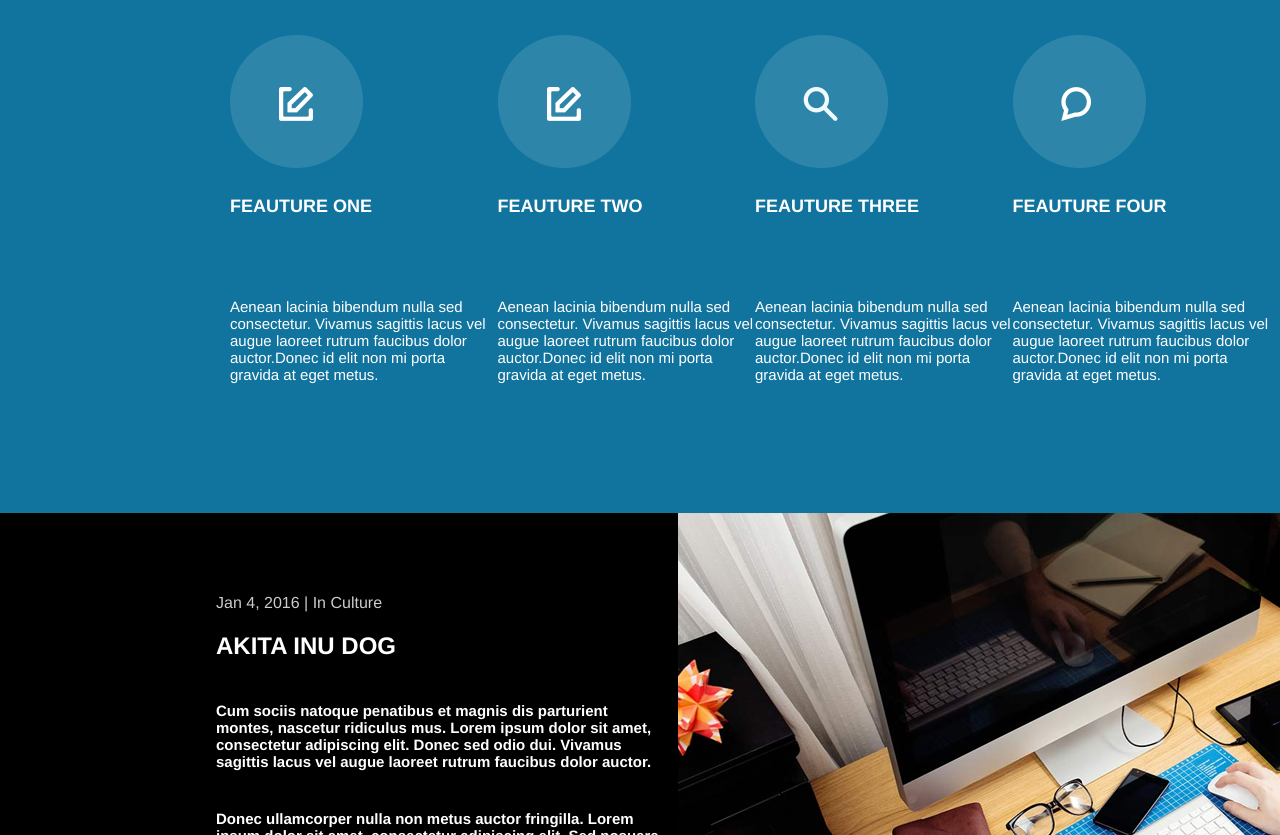
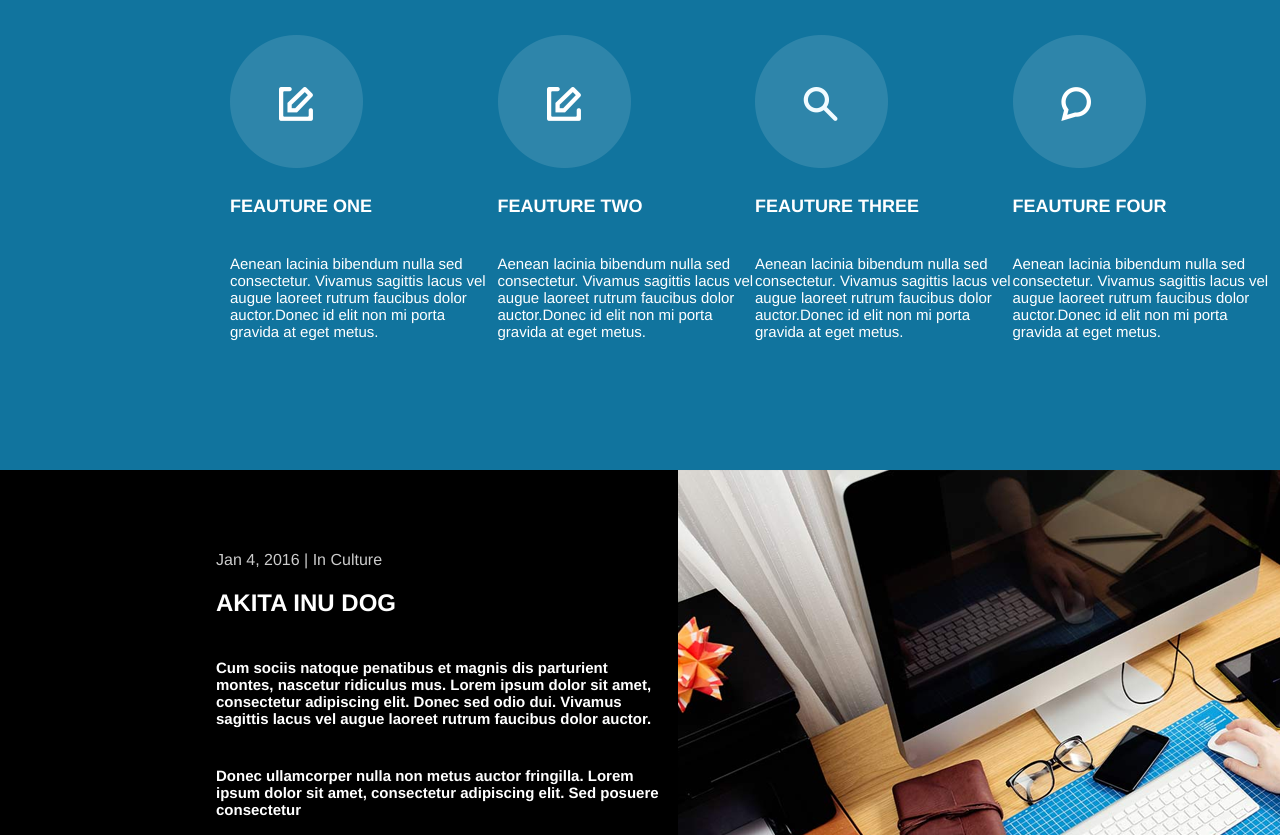
Before and after one commit to Nonsensens/Makets, a plain HTML site: page index.html in a window 1280 px wide. Shown: the part 1174-2009 px from the top of the page. Drawn offline with Linux system fonts and the light colour scheme.

Commit message:
Update style.css

```diff
--- a/style.css
+++ b/style.css
@@ -147,7 +147,6 @@ body{
 .cards{
 	display: grid;
 	grid-template-columns: auto auto auto auto;
-	justify-content: center;
 	min-width: 750px;
 
 
@@ -158,25 +157,25 @@ body{
 	color: #fff;
 	margin-right: 10px;
 	font-size: 18px;
-	min-height: 64px;
+
 }
 .cards p{
 	font-size: 15px;
 	margin-top: 38px;
 	color: #fff;
 	margin-bottom: 130px;
-	min-height: 64px;
+
 }
 
 .card1{
 	margin-left: 230px;
 	margin-right: 10px;
-	min-height: 64px;
+
 }
 .card4{
 	margin-right: 230px;
 	margin-right: 10px;
-	min-height: 64px;
+
 }
 
 
```
